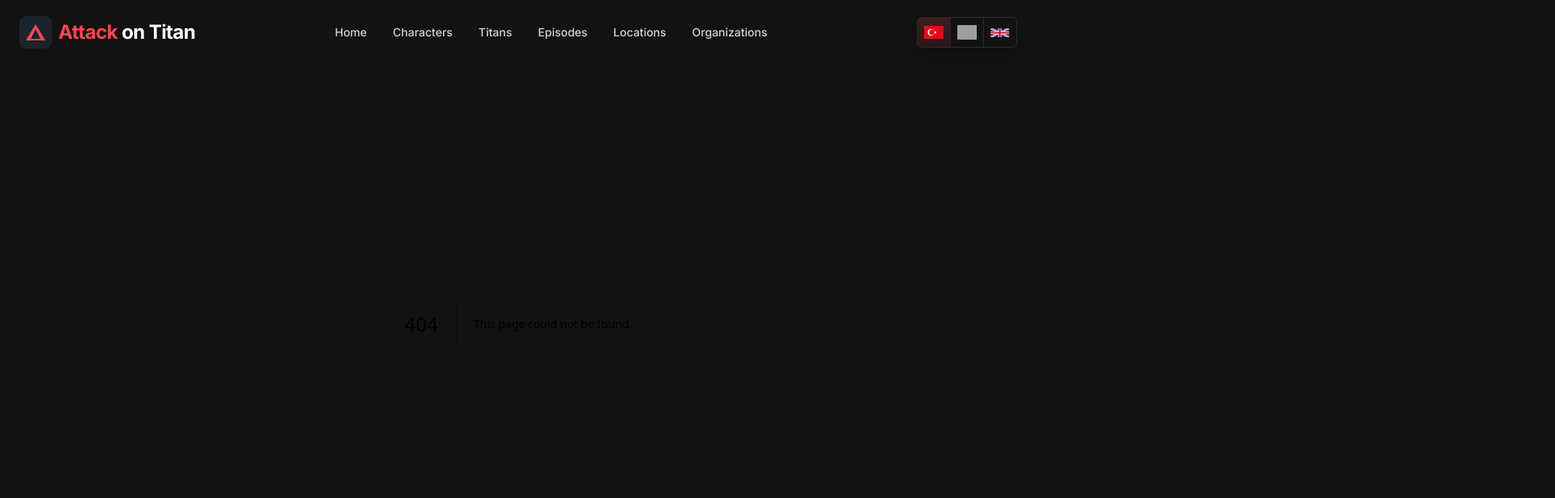
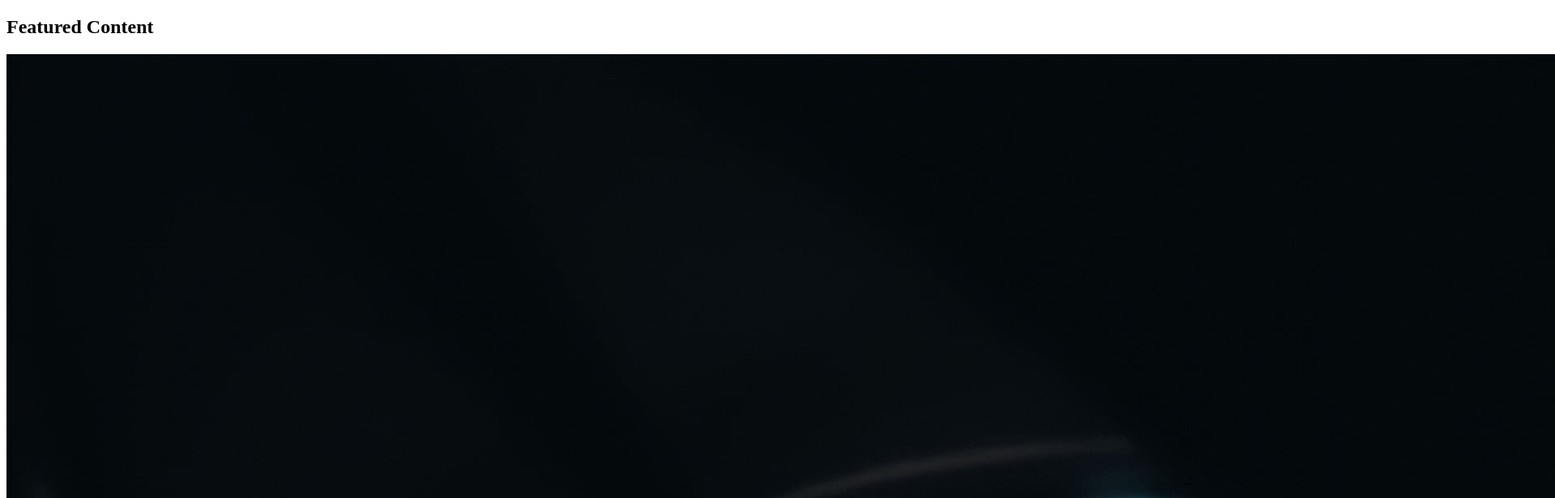
Before and after one commit to ernklyc/attack-on-titan-web, a Next.js app: page /Home in a window 1280 px wide. Before the commit this address had no page. Shown: the top 616 px of the page at 81% size, 1920 px wide, since content can reach past the window. Built offline with nearby package versions, Linux system fonts and the light colour scheme; grey boxes are pictures that could not be loaded.

Commit message:
Add Home page and styles
- Created Home.js component for the home page layout.
- Added a featured section with an image and placeholder for text.
- Introduced Home.css for styling the home page, including general styles, header, featured section, and footer.

```diff
--- a/src/app/page.tsx
+++ b/src/app/page.tsx
@@ -494,7 +494,7 @@ export default function Home() {
             >
               <div className="aspect-w-16 aspect-h-9">
                 <Image
-                  src="/images/backgrounds/titan-bg.webp"
+                  src="/home_image/highlights.jpg"
                   alt="Duvarların Sırrı"
                   width={600}
                   height={400}
--- /dev/null
+++ b/src/pages/Home.js
@@ -0,0 +1,27 @@
+import React from 'react';
+
+function Home() {
+  return (
+    <div className="home">
+      <section className="featured-section">
+        <div className="container">
+          <h2>Featured Content</h2>
+          <div className="featured-content">
+            <img
+              src="/home_image/highlights.jpg"
+              alt="Attack on Titan highlights"
+              className="featured-image"
+            />
+            <div className="featured-text">
+              {/* Add any text or content related to the highlights here */}
+            </div>
+          </div>
+        </div>
+      </section>
+
+      {/* Add other sections or content for the home page here */}
+    </div>
+  );
+}
+
+export default Home;
--- /dev/null
+++ b/src/styles/Home.css
@@ -0,0 +1,69 @@
+/* General styles */
+body {
+  margin: 0;
+  font-family: Arial, sans-serif;
+  background-color: #f4f4f4;
+}
+
+.container {
+  max-width: 1200px;
+  margin: 0 auto;
+  padding: 2rem;
+}
+
+/* Header styles */
+header {
+  background-color: #333;
+  color: #fff;
+  padding: 1rem 0;
+  text-align: center;
+}
+
+header h1 {
+  margin: 0;
+  font-size: 2rem;
+}
+
+/* Featured section styles */
+.featured-image {
+  width: 100%;
+  max-width: 600px;
+  border-radius: 8px;
+  box-shadow: 0 4px 8px rgba(0, 0, 0, 0.2);
+  object-fit: cover;
+}
+
+.featured-content {
+  display: flex;
+  flex-direction: column;
+  gap: 2rem;
+}
+
+@media (min-width: 768px) {
+  .featured-content {
+    flex-direction: row;
+    align-items: center;
+  }
+
+  .featured-image {
+    width: 50%;
+  }
+
+  .featured-text {
+    width: 50%;
+  }
+}
+
+/* Footer styles */
+footer {
+  background-color: #333;
+  color: #fff;
+  text-align: center;
+  padding: 1rem 0;
+  margin-top: 2rem;
+}
+
+footer p {
+  margin: 0;
+  font-size: 0.9rem;
+}
```
Also changed, not shown: public/home_image/highlights.jpg (added).
